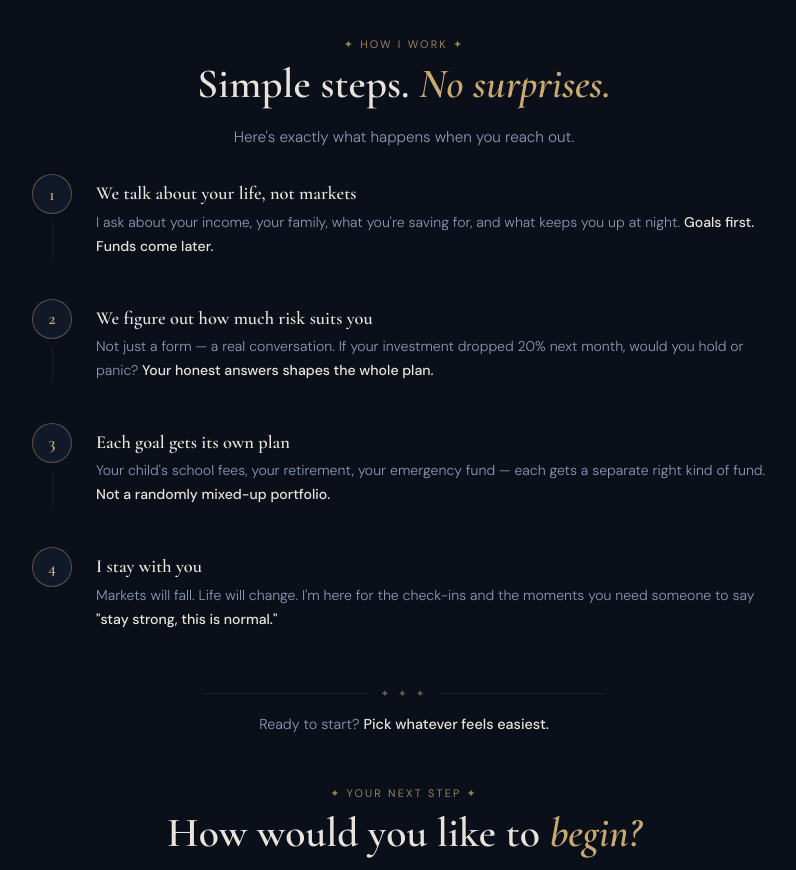
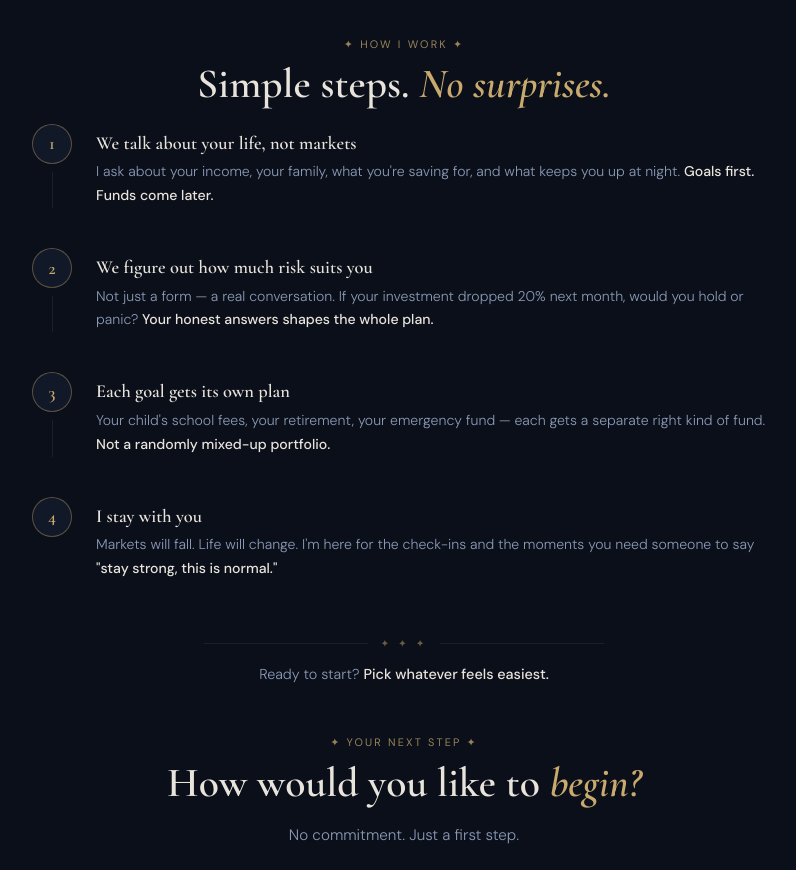
Before and after one commit to rameshvegi25/my-first-static-web-app, a website: page src/index.html in a window 1280 px wide. Shown: the part 3160-4030 px from the top of the page, without its empty margins (236-1032 px from the left). Drawn offline with nearby package versions, Linux system fonts and the light colour scheme.

Commit message:
Remove process description paragraph
Removed a paragraph about the process when reaching out.

```diff
--- a/src/index.html
+++ b/src/index.html
@@ -1352,7 +1352,6 @@
     <section class="process-section">
       <div class="section-eyebrow">✦ How I Work ✦</div>
       <h2 class="section-title">Simple steps. <em>No surprises.</em></h2>
-      <p class="section-sub" style="margin-bottom: 1.5rem;">Here's exactly what happens when you reach out.</p>
 
       <div class="process-steps">
         <div class="process-step">
```
